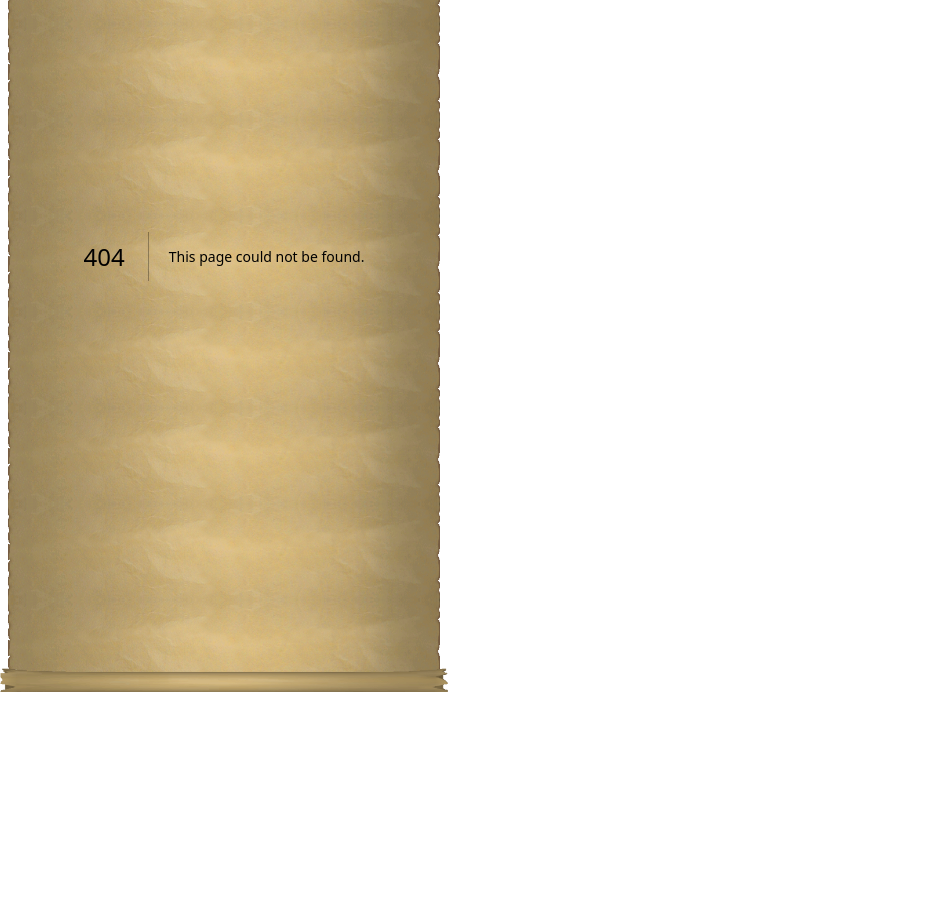
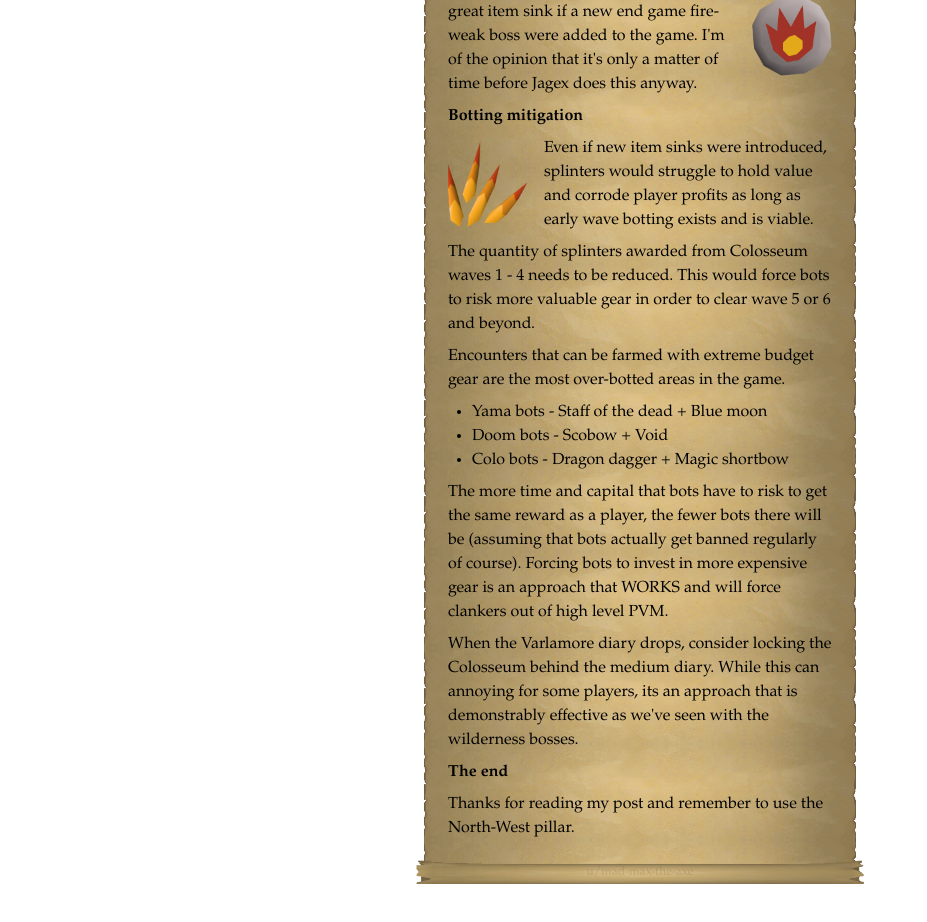
Before and after one commit to MaxRandle/osrs-blog, a Next.js app: page /colo-rewards/5 in a window 1280 px wide. Before the commit this address had no page. Shown: the part 180-1102 px from the top of the page, without its empty margins (0-927 px from the left). Before the commit the page ends 872 px from the top, so only its background shows below. Built offline with nearby package versions, Linux system fonts and the light colour scheme.

Commit message:
add page 5 splinter econ

```diff
--- a/app/colo-rewards/1/page.mdx
+++ b/app/colo-rewards/1/page.mdx
@@ -6,24 +6,32 @@
 <Row>
   <NoShrink>
     <img
-      className="w-40"
+      className="w-40 mb-2"
       src={"/media/rewards-chest.png"}
       alt="Sunfire splinters"
     />
   </NoShrink>
 </Row>
 
+## Intro
+
+The Colosseum is some of the best content in OSRS. The replayability, varied gameplay, mechanics, and final boss make this content fun, challenging, engaging, and satisfying.
+
+While this post includes critical opinions, it comes from a place of genuine admiration for the content. It's my favourite thing to do in the game and I have hundreds of completions.
+
+Sadly, the reward structure designed to sustain the Colosseum long term has collapsed due to underpowered uniques and early wave splinter bots.
+
+The Colosseum rewards have so much potential and I would love to see them revisited by Jagex to give players have more incentive to return after the 1kc Quiver.
+
 ## Problem
 
-The reward structure designed to sustain the Colosseum long term has collapsed due to obsolete uniques. Beyond the 1 kc Quiver, the current set of Colosseum unique rewards have been disappointing since the day they were proposed, niche at best and irrelevant at worst.
-
 - The rewards are not in-line with the difficulty of the content.
-- Splinters are valueless, over-abundant, and lacking a primary item sink.
-- Terrible gp/hour for mains.
-- Functionally useless uniques for irons to grind.
+- Splinters are over-abundant and lacking a primary item sink.
+- Uncompetitive gp/hour for mains.
+- Disappointing uniques for irons to grind.
 
 ## Solution
 
 I want to suggest potential new uses and designs for the colosseum rewards to hopefully revive the reward space for this incredible content.
 
-**Disclaimer:** My suggestions are conceptual, not balanced, and certainly not perfect. DPS comparisons are based on rough napkin calculations.
+**Disclaimer:** My suggestions are opinionated and conceptual, not balanced, and certainly not perfect. The goal of this post is not to get these changes added to the game as is, I simply want to push colosseum reward changes into the sphere of discussion by showcasing some creativity. DPS comparisons are based on rough napkin maths. No part of this post is AI generated.
--- a/app/colo-rewards/2/page.mdx
+++ b/app/colo-rewards/2/page.mdx
@@ -29,9 +29,19 @@
 
 **Ruby bolt comparison:**
 
-Ruby bolts (e) are exceptionally powerful against high defence, high HP enemies due to the fact that the special effect activates independently of your accuracy roll and completely replaces your normal attack, meaning they provide very high value even with no ranged strength boosting gear.
+The Ruby bolts (e) special effect activates independently of your accuracy roll and completely replaces your normal attack. The Sunfire bolt special effect activates only on a successful hit and works in addition to your normal attack.
 
-The Sunfire bolts special effect deals damage in addition to your regular ranged attack, and can't activate if you miss. This makes Sunfire bolts **worse** than Ruby bolts (e) against high defence and with worse ranged gear, but scale to be **slightly better** than Ruby bolts (e) against low defence and with end game ranged gear.
+Where Ruby bolts (e) are preferred:
+
+- Low ranged accuracy gear
+- Low ranged strength gear
+- High defence enemy
+
+Where Sunfire bolts are preferred:
+
+- High ranged accuracy gear
+- High ranged strength gear
+- Low(er) defence enemy
 
 **Maiden - 0 def**
 
@@ -48,3 +58,20 @@
 | ZCB spec   | 81.1 (expected)       | 89.1 (expected)      |
 | Masori ZCB | 5.88 dps              | 4.67 dps             |
 | D'hide ACB | 4.43 dps              | 3.05 dps             |
+
+{/*
+
+---
+
+The Sunfire bolt effect can only active on a successful hit, but acts in addition to your successful hit's damage (unlike Ruby bolts (e), which replaces it). This makes Sunfire bolts damage scale more effectively with ranged strength and accuracy compared to ruby bolts (e).
+
+Ruby bolts(e) will remain preferable for lower-budget setups or high defence monsters due to their special effect ignoring ranged accuracy, only being overtaken by Sunfire bolts with high-budget setups on lower defence monsters.
+
+---
+
+Ruby bolts (e) are exceptionally powerful against high defence, high HP enemies due to the fact that the special effect activates independently of your accuracy roll and completely replaces your normal attack, meaning they provide very high value even with no ranged strength boosting gear.
+
+The Sunfire bolts special effect deals damage in addition to your regular ranged attack, and can't activate if you miss. This makes Sunfire bolts **worse** than Ruby bolts (e) against high defence and with worse ranged gear, but scale to be **slightly better** than Ruby bolts (e) against low defence and with end game ranged gear.
+
+
+*/}
--- /dev/null
+++ b/app/colo-rewards/5/page.mdx
@@ -0,0 +1,41 @@
+import { Row } from "@/ui/Row";
+import { Col } from "@/ui/Col";
+import { NoShrink } from "@/ui/NoShrink";
+
+## Sunfire splinter economy health
+
+**Additional item sinks**
+
+<Row>
+
+Sunfire runes have the potential to be a great item sink if a new end game fire-weak boss were added to the game. I'm of the opinion that it's only a matter of time before Jagex does this anyway.
+
+<NoShrink>![Sunfire rune](/media/sunfire-rune.png)</NoShrink>
+
+</Row>
+
+**Botting mitigation**
+
+<Row>
+
+<NoShrink>![Sunfire splinters](/media/sunfire-splinters.png)</NoShrink>
+
+Even if new item sinks were introduced, splinters would struggle to hold value and corrode player profits as long as early wave botting exists and is viable.
+
+</Row>
+
+The quantity of splinters awarded from Colosseum waves 1 - 4 needs to be reduced. This would force bots to risk more valuable gear in order to clear wave 5 or 6 and beyond.
+
+Encounters that can be farmed with extreme budget gear are the most over-botted areas in the game.
+
+- Yama bots - Staff of the dead + Blue moon
+- Doom bots - Scobow + Void
+- Colo bots - Dragon dagger + Magic shortbow
+
+The more time and capital that bots have to risk to get the same reward as a player, the fewer bots there will be (assuming that bots actually get banned regularly of course). Forcing bots to invest in more expensive gear is an approach that WORKS and will force clankers out of high level PVM.
+
+When the Varlamore diary drops, consider locking the Colosseum behind the medium diary. While this can annoying for some players, its an approach that is demonstrably effective as we've seen with the wilderness bosses.
+
+**The end**
+
+Thanks for reading my post and remember to use the North-West pillar.
--- a/app/layout.tsx
+++ b/app/layout.tsx
@@ -32,12 +32,14 @@
           {children}
         </div>
         <div
-          className="w-full h-6 -mt-3 relative"
+          className="w-full h-6 -mt-3 relative px-8 flex items-center justify-center"
           style={{
             backgroundImage: "url('/media/parchment-bottom.png')",
             backgroundSize: "100% auto",
           }}
-        />
+        >
+          <p className="text-xs opacity-10">u/mad-max-the-axe</p>
+        </div>
       </body>
     </html>
   );
```
